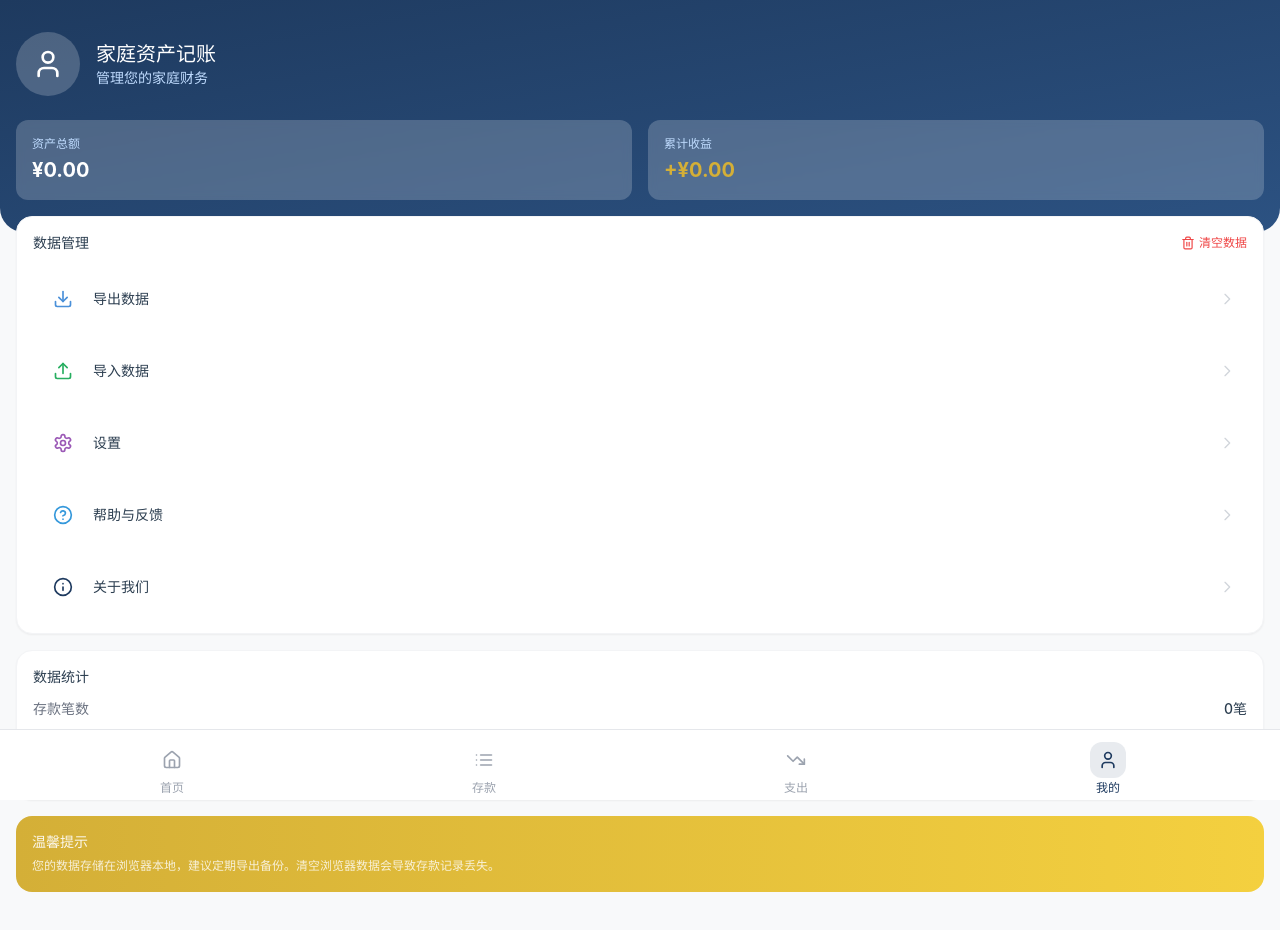
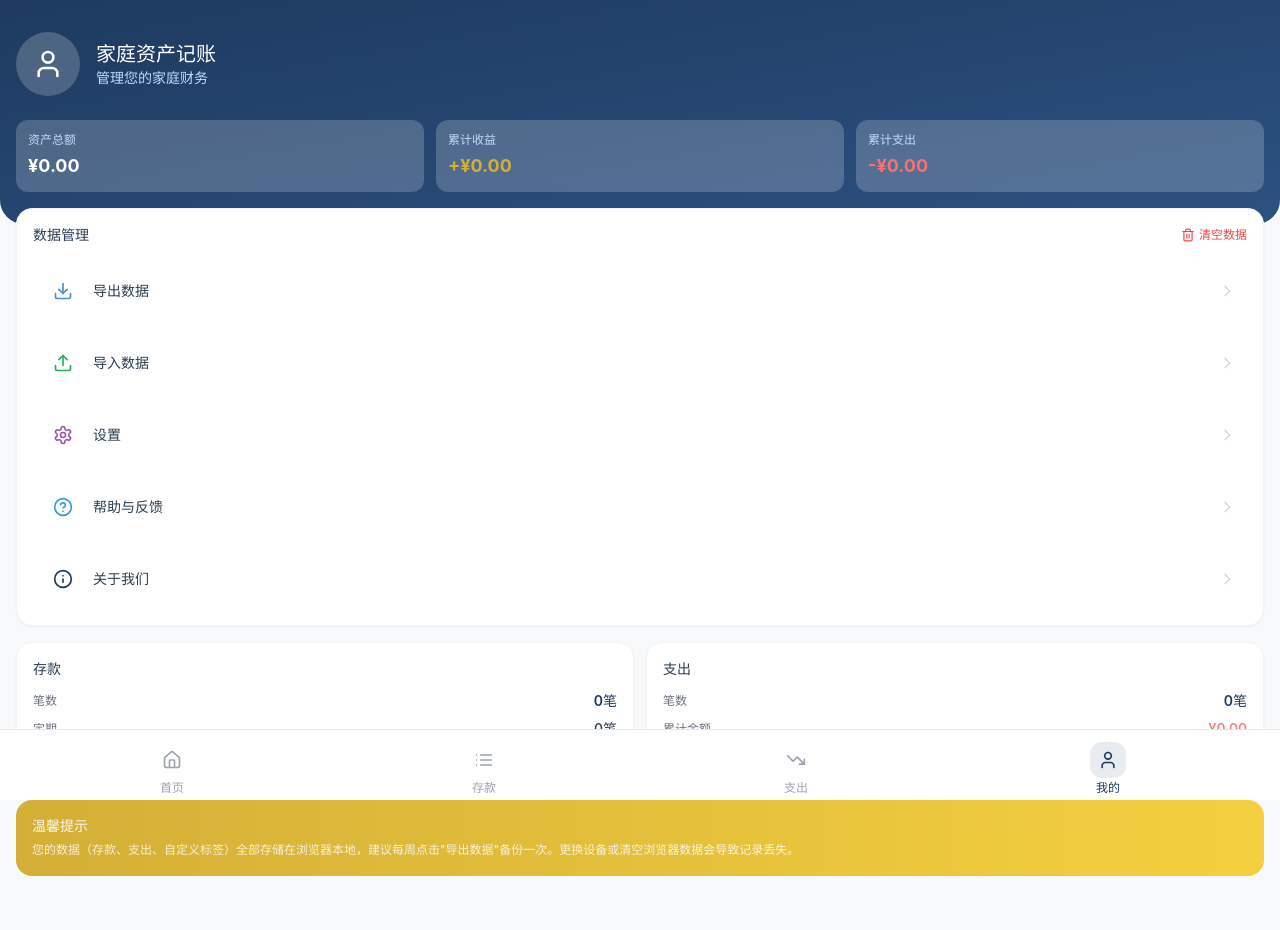
Before and after one commit to ShuTan2/family-assets, a React (Vite) app: page /#/profile in a window 1280 px wide. Shown: the top 930 px of the page. Built offline with nearby package versions, Linux system fonts and the light colour scheme.

Commit message:
Export/import all data: deposits + expenses + custom tags

```diff
--- a/src/pages/Profile.tsx
+++ b/src/pages/Profile.tsx
@@ -1,21 +1,44 @@
 import { useState } from 'react';
-import { User, Settings, HelpCircle, Download, Upload, Trash2, Info, X, Copy, Check, FileText, FolderOpen } from 'lucide-react';
+import { User, Settings, HelpCircle, Download, Upload, Trash2, Info, X, Copy, Check, FileText, FolderOpen, Landmark, Wallet, Tags } from 'lucide-react';
 import { useDepositStore } from '../hooks/useDeposits';
+import { useExpenseStore } from '../hooks/useExpenses';
 import { formatCurrency } from '../utils/calculations';
+
+const DEPOSITS_KEY = 'family_assets_deposits';
+const EXPENSES_KEY = 'family_assets_expenses';
+const EXPENSE_TAGS_KEY = 'family_assets_expense_tags';
 
 export function Profile() {
   const { deposits, loadDeposits } = useDepositStore();
+  const { expenses, tags, loadExpenses, loadTags } = useExpenseStore();
   const [showExportModal, setShowExportModal] = useState(false);
-  const [exportInfo, setExportInfo] = useState<{ filename: string; content: string; size: number } | null>(null);
+  const [exportInfo, setExportInfo] = useState<{
+    filename: string;
+    content: string;
+    size: number;
+    depositCount: number;
+    expenseCount: number;
+    tagCount: number;
+  } | null>(null);
   const [copied, setCopied] = useState(false);
 
   const totalAmount = deposits.reduce((sum, d) => sum + d.amount, 0);
   const totalExpectedReturn = deposits.reduce((sum, d) => sum + d.expectedReturn, 0);
+  const totalExpense = expenses.reduce((sum, e) => sum + e.amount, 0);
+  const customTagCount = tags.filter((t) => !t.isSystem).length;
 
   const isMobile = /Android|webOS|iPhone|iPad|iPod|BlackBerry|IEMobile|Opera Mini/i.test(navigator.userAgent);
 
   const handleExportData = () => {
-    const dataStr = JSON.stringify(deposits, null, 2);
+    const customTags = tags.filter((t) => !t.isSystem);
+    const backupData = {
+      version: '1.0',
+      exportedAt: new Date().toISOString(),
+      deposits: deposits,
+      expenses: expenses,
+      expenseTags: customTags,
+    };
+    const dataStr = JSON.stringify(backupData, null, 2);
     const filename = `family_assets_backup_${new Date().toISOString().split('T')[0]}.json`;
     const blob = new Blob([dataStr], { type: 'application/json' });
     const url = URL.createObjectURL(blob);
@@ -27,7 +50,14 @@ export function Profile() {
     document.body.removeChild(link);
     URL.revokeObjectURL(url);
 
-    setExportInfo({ filename, content: dataStr, size: blob.size });
+    setExportInfo({
+      filename,
+      content: dataStr,
+      size: blob.size,
+      depositCount: deposits.length,
+      expenseCount: expenses.length,
+      tagCount: customTags.length,
+    });
     setShowExportModal(true);
   };
 
@@ -67,15 +97,44 @@ export function Profile() {
         reader.onload = (event) => {
           try {
             const importedData = JSON.parse(event.target?.result as string);
-            if (Array.isArray(importedData)) {
-              localStorage.setItem('family_assets_deposits', JSON.stringify(importedData));
+
+            // 新格式：包含 deposits, expenses, expenseTags 的对象
+            if (!Array.isArray(importedData) && typeof importedData === 'object' && importedData !== null) {
+              const { deposits, expenses, expenseTags } = importedData;
+              if (Array.isArray(deposits)) {
+                localStorage.setItem(DEPOSITS_KEY, JSON.stringify(deposits));
                 loadDeposits();
-              alert('数据导入成功');
+              }
+              if (Array.isArray(expenses)) {
+                localStorage.setItem(EXPENSES_KEY, JSON.stringify(expenses));
+                loadExpenses();
+              }
+              if (Array.isArray(expenseTags)) {
+                const existingTags = tags.filter((t) => !t.isSystem);
+                const mergedTags = [...existingTags];
+                expenseTags.forEach((t) => {
+                  if (!mergedTags.find((m) => m.id === t.id)) {
+                    mergedTags.push(t);
+                  }
+                });
+                localStorage.setItem(EXPENSE_TAGS_KEY, JSON.stringify(mergedTags));
+                loadTags();
+              }
+              const importedCounts: string[] = [];
+              if (Array.isArray(deposits) && deposits.length > 0) importedCounts.push(`存款 ${deposits.length} 条`);
+              if (Array.isArray(expenses) && expenses.length > 0) importedCounts.push(`支出 ${expenses.length} 条`);
+              if (Array.isArray(expenseTags) && expenseTags.length > 0) importedCounts.push(`自定义标签 ${expenseTags.length} 个`);
+              alert(`导入成功！${importedCounts.join('，')}`);
+            } else if (Array.isArray(importedData)) {
+              // 兼容旧格式：只有存款数组
+              localStorage.setItem(DEPOSITS_KEY, JSON.stringify(importedData));
+              loadDeposits();
+              alert(`导入成功！存款 ${importedData.length} 条（旧格式，仅含存款）`);
             } else {
               alert('无效的数据格式');
             }
           } catch {
-            alert('数据解析失败');
+            alert('数据解析失败，请确认文件是有效的 JSON 备份');
           }
         };
         reader.readAsText(file);
@@ -85,9 +144,13 @@ export function Profile() {
   };
 
   const handleClearAll = () => {
-    if (confirm('确定要清空所有数据吗？此操作不可恢复！')) {
-      localStorage.removeItem('family_assets_deposits');
+    if (confirm('确定要清空所有数据吗？存款、支出、自定义标签都将被删除，此操作不可恢复！')) {
+      localStorage.removeItem(DEPOSITS_KEY);
+      localStorage.removeItem(EXPENSES_KEY);
+      localStorage.removeItem(EXPENSE_TAGS_KEY);
       loadDeposits();
+      loadExpenses();
+      loadTags();
       alert('所有数据已清空');
     }
   };
@@ -113,14 +176,18 @@ export function Profile() {
           </div>
         </div>
 
-        <div className="mt-6 grid grid-cols-2 gap-4">
-          <div className="bg-white bg-opacity-20 rounded-xl p-4 backdrop-blur-sm">
+        <div className="mt-6 grid grid-cols-3 gap-3">
+          <div className="bg-white bg-opacity-20 rounded-xl p-3 backdrop-blur-sm">
             <p className="text-xs text-blue-200 mb-1">资产总额</p>
-            <p className="text-xl font-bold">{formatCurrency(totalAmount)}</p>
+            <p className="text-lg font-bold">{formatCurrency(totalAmount)}</p>
           </div>
-          <div className="bg-white bg-opacity-20 rounded-xl p-4 backdrop-blur-sm">
+          <div className="bg-white bg-opacity-20 rounded-xl p-3 backdrop-blur-sm">
             <p className="text-xs text-blue-200 mb-1">累计收益</p>
-            <p className="text-xl font-bold text-[#D4AF37]">+{formatCurrency(totalExpectedReturn)}</p>
+            <p className="text-lg font-bold text-[#D4AF37]">+{formatCurrency(totalExpectedReturn)}</p>
+          </div>
+          <div className="bg-white bg-opacity-20 rounded-xl p-3 backdrop-blur-sm">
+            <p className="text-xs text-blue-200 mb-1">累计支出</p>
+            <p className="text-lg font-bold text-[#F87171]">-{formatCurrency(totalExpense)}</p>
           </div>
         </div>
       </header>
@@ -161,21 +228,22 @@ export function Profile() {
           </div>
         </div>
 
-        <div className="mt-4 bg-white rounded-2xl p-4 shadow-sm border border-gray-100">
-          <h2 className="text-sm font-semibold text-[#2C3E50] mb-3">数据统计</h2>
-          <div className="space-y-3">
+        <div className="mt-4 grid grid-cols-2 gap-3">
+          <div className="bg-white rounded-2xl p-4 shadow-sm border border-gray-100">
+            <h2 className="text-sm font-semibold text-[#2C3E50] mb-3">存款</h2>
+            <div className="space-y-2">
               <div className="flex items-center justify-between">
-              <span className="text-sm text-gray-500">存款笔数</span>
-              <span className="text-sm font-medium text-[#2C3E50]">{deposits.length}笔</span>
+                <span className="text-xs text-gray-500">笔数</span>
+                <span className="text-sm font-semibold text-[#1E3A5F]">{deposits.length}笔</span>
               </div>
               <div className="flex items-center justify-between">
-              <span className="text-sm text-gray-500">定期存款</span>
+                <span className="text-xs text-gray-500">定期</span>
                 <span className="text-sm font-medium text-[#2C3E50]">
                   {deposits.filter((d) => d.type === 'fixed').length}笔
                 </span>
               </div>
               <div className="flex items-center justify-between">
-              <span className="text-sm text-gray-500">活期存款</span>
+                <span className="text-xs text-gray-500">活期</span>
                 <span className="text-sm font-medium text-[#2C3E50]">
                   {deposits.filter((d) => d.type === 'current').length}笔
                 </span>
@@ -183,10 +251,29 @@ export function Profile() {
             </div>
           </div>
 
+          <div className="bg-white rounded-2xl p-4 shadow-sm border border-gray-100">
+            <h2 className="text-sm font-semibold text-[#2C3E50] mb-3">支出</h2>
+            <div className="space-y-2">
+              <div className="flex items-center justify-between">
+                <span className="text-xs text-gray-500">笔数</span>
+                <span className="text-sm font-semibold text-[#1E3A5F]">{expenses.length}笔</span>
+              </div>
+              <div className="flex items-center justify-between">
+                <span className="text-xs text-gray-500">累计金额</span>
+                <span className="text-sm font-medium text-[#F87171]">{formatCurrency(totalExpense)}</span>
+              </div>
+              <div className="flex items-center justify-between">
+                <span className="text-xs text-gray-500">自定义标签</span>
+                <span className="text-sm font-medium text-[#2C3E50]">{customTagCount}个</span>
+              </div>
+            </div>
+          </div>
+        </div>
+
         <div className="mt-4 bg-gradient-to-r from-[#D4AF37] to-[#F4D03F] rounded-2xl p-4 text-white">
           <p className="text-sm opacity-90 mb-1">温馨提示</p>
           <p className="text-xs opacity-80 leading-relaxed">
-            您的数据存储在浏览器本地，建议定期导出备份。清空浏览器数据会导致存款记录丢失。
+            您的数据（存款、支出、自定义标签）全部存储在浏览器本地，建议每周点击"导出数据"备份一次。更换设备或清空浏览器数据会导致记录丢失。
           </p>
         </div>
       </div>
@@ -219,6 +306,30 @@ export function Profile() {
                     <p className="text-sm font-medium text-[#2C3E50] truncate">{exportInfo.filename}</p>
                     <p className="text-xs text-gray-500 mt-0.5">JSON 格式 · {formatFileSize(exportInfo.size)}</p>
                   </div>
+                </div>
+              </div>
+
+              <div className="mt-4 grid grid-cols-3 gap-2">
+                <div className="bg-white rounded-xl p-3 border border-gray-100 text-center">
+                  <div className="w-8 h-8 mx-auto mb-2 rounded-lg bg-[#4A90D9] bg-opacity-10 flex items-center justify-center">
+                    <Landmark className="w-4 h-4 text-[#4A90D9]" />
+                  </div>
+                  <p className="text-lg font-bold text-[#1E3A5F]">{exportInfo.depositCount}</p>
+                  <p className="text-xs text-gray-500">存款</p>
+                </div>
+                <div className="bg-white rounded-xl p-3 border border-gray-100 text-center">
+                  <div className="w-8 h-8 mx-auto mb-2 rounded-lg bg-[#F87171] bg-opacity-10 flex items-center justify-center">
+                    <Wallet className="w-4 h-4 text-[#F87171]" />
+                  </div>
+                  <p className="text-lg font-bold text-[#1E3A5F]">{exportInfo.expenseCount}</p>
+                  <p className="text-xs text-gray-500">支出</p>
+                </div>
+                <div className="bg-white rounded-xl p-3 border border-gray-100 text-center">
+                  <div className="w-8 h-8 mx-auto mb-2 rounded-lg bg-[#8B5CF6] bg-opacity-10 flex items-center justify-center">
+                    <Tags className="w-4 h-4 text-[#8B5CF6]" />
+                  </div>
+                  <p className="text-lg font-bold text-[#1E3A5F]">{exportInfo.tagCount}</p>
+                  <p className="text-xs text-gray-500">标签</p>
                 </div>
               </div>
 
```
Lines whose indentation alone changed are shown as unchanged.
